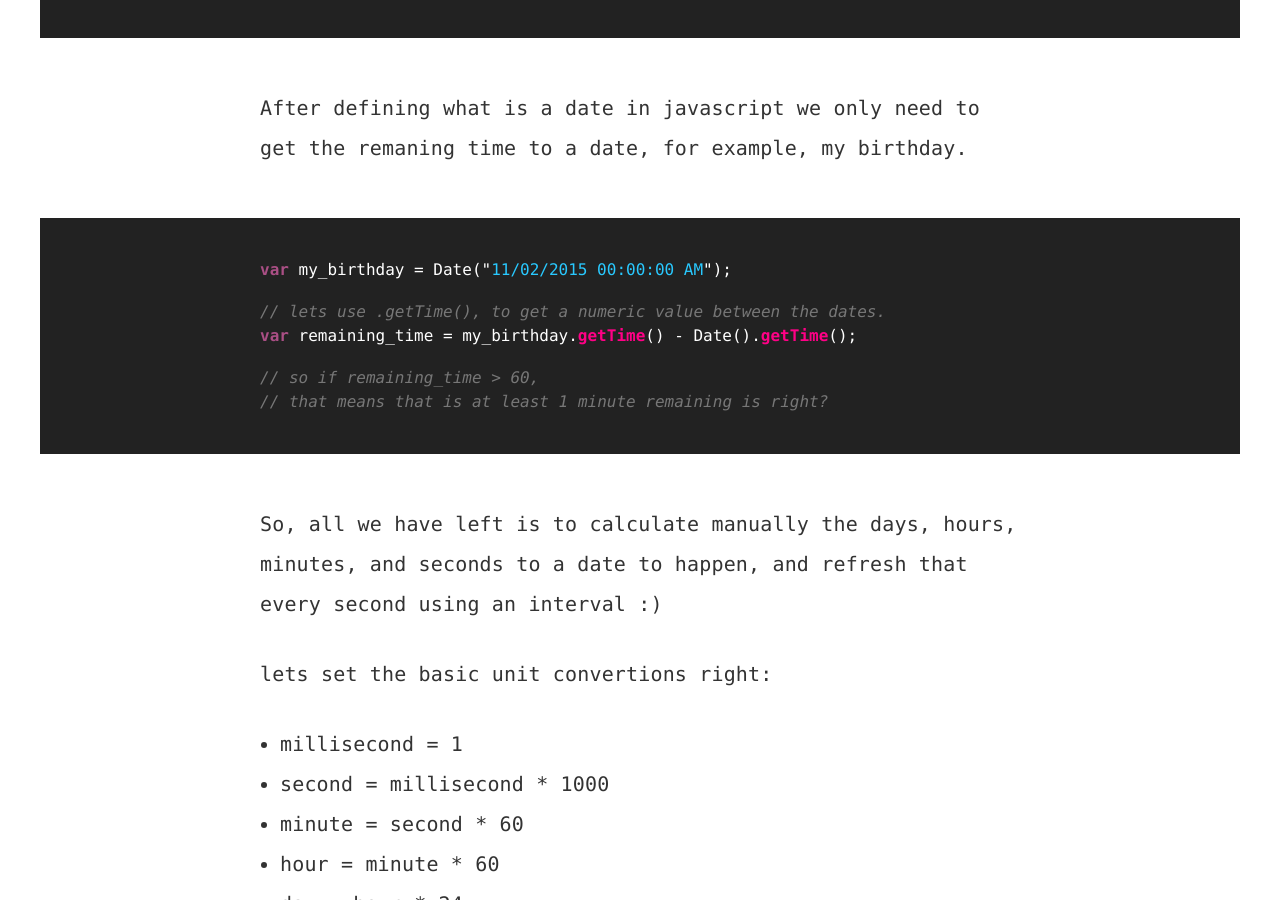
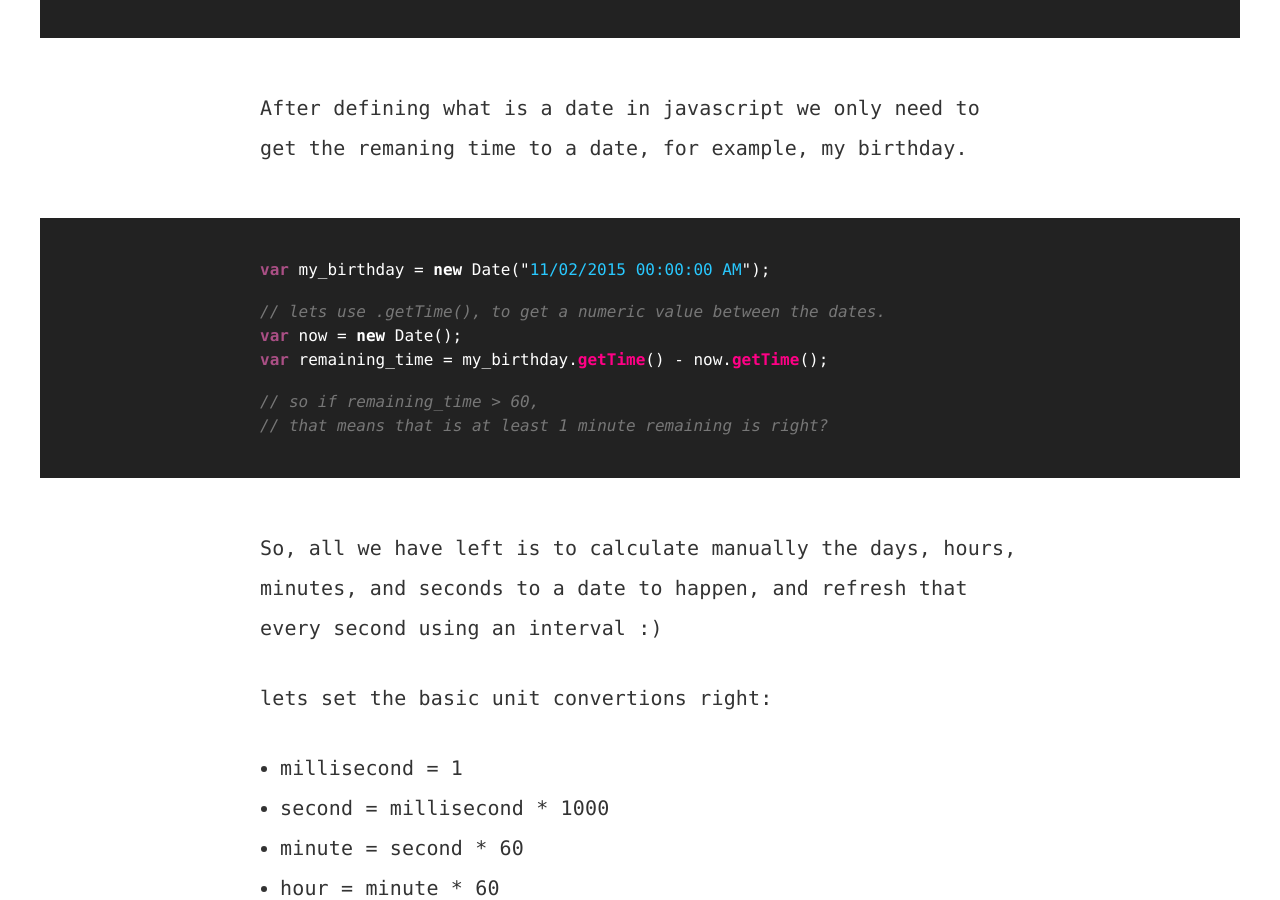
Before and after one commit to chamoysvoice/chamoysvoice.github.io, a Jekyll site: the page built from _posts/2015-10-15-how-to-make-a-javascript-countdown.md, in a window 1280 px wide and 900 px high, scrolled down 1612 px. Built offline with Jekyll 4.4.1, drawn with Linux system fonts in a browser that asks for light colours; some web fonts are replaced.

Commit message:
ups, little bug :P

```diff
--- a/_posts/2015-10-15-how-to-make-a-javascript-countdown.md
+++ b/_posts/2015-10-15-how-to-make-a-javascript-countdown.md
@@ -34,10 +34,11 @@ After defining what is a date in javascript we only need to get the remaning tim
 
 {% highlight javascript%}
 
-var my_birthday = Date("11/02/2015 00:00:00 AM");
+var my_birthday = new Date("11/02/2015 00:00:00 AM");
 
 // lets use .getTime(), to get a numeric value between the dates.
-var remaining_time = my_birthday.getTime() - Date().getTime();
+var now = new Date();
+var remaining_time = my_birthday.getTime() - now.getTime();
 
 // so if remaining_time > 60,
 // that means that is at least 1 minute remaining is right?
```
